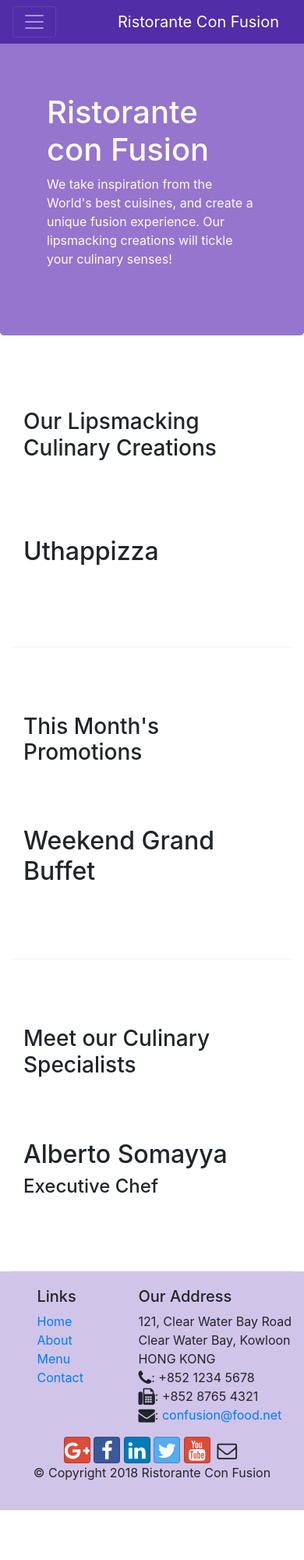
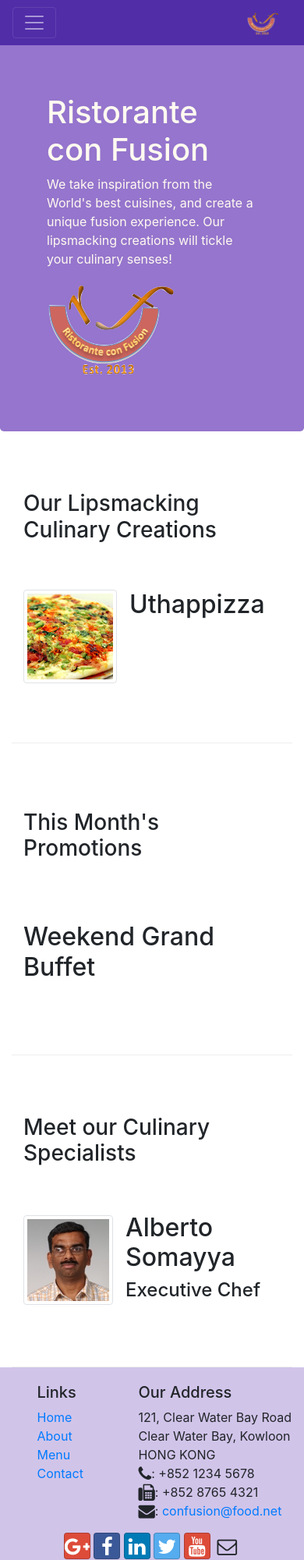
Before and after one commit to Rivehn/bootstrap4practice, a website: page index.html in a window 390 px wide. Shown: the top 2000 px of the page at 78% size. Before the commit the page ends 1936 px from the top, so only its background shows below. Drawn offline with nearby package versions, Linux system fonts and the light colour scheme.

Commit message:
images and media

```diff
--- a/index.html
+++ b/index.html
@@ -21,7 +21,7 @@
         <button class="navbar-toggler" type="button" data-toggle="collapse" data-target="#Navbar">
           <span class="navbar-toggler-icon"></span>
         </button>
-         <a class="navbar-brand" href="#">Ristorante Con Fusion</a>
+         <a class="navbar-brand" href="#"><img src="img/logo.png" height="30" width="41"></a>
          <div class="collapse navbar-collapse" id="Navbar">
            <ul class="navbar-nav mr-auto">
                <li class="nav-item active"><a class="nav-link" href="#"><span class="fa fa-home fa-lg"></span> Home</a></li>
@@ -39,7 +39,8 @@
                     <h1>Ristorante con Fusion</h1>
                     <p>We take inspiration from the World's best cuisines, and create a unique fusion experience. Our lipsmacking creations will tickle your culinary senses!</p>
                 </div>
-                <div class="col-12 col-sm">
+                <div class="col-12 col-sm align-self-center">
+                    <img src="img/logo.png" class="img-fluid">
                 </div>
             </div>
         </div>
@@ -51,8 +52,14 @@
                 <h3>Our Lipsmacking Culinary Creations</h3>
             </div>
             <div class="col col-sm order-sm-first col-md">
-                <h2>Uthappizza</h2>
-                <p class="d-none d-sm-block">A unique combination of Indian Uthappam (pancake) and Italian pizza, topped with Cerignola olives, ripe vine cherry tomatoes, Vidalia onion, Guntur chillies and Buffalo Paneer.</p>
+                <div class="media">
+                    <img class="d-flex mr-3 img-thumbnail align-self-center" src="img/uthappizza.png" alt="uthappizza">
+                    <div class="media-body">
+                        <h2 class="mt-0">Uthappizza</h2>
+                        <p class="d-none d-sm-block">A unique combination of Indian Uthappam (pancake) and Italian pizza, topped with Cerignola
+                            olives, ripe vine cherry tomatoes, Vidalia onion, Guntur chillies and Buffalo Paneer.</p>
+                    </div>
+                </div>
             </div>
         </div>
 
@@ -72,9 +79,16 @@
                 <h3>Meet our Culinary Specialists</h3>
             </div>
             <div class="col col-sm order-sm-first col-md">
-                <h2>Alberto Somayya</h2>
-                <h4>Executive Chef</h4>
-                <p class="d-none d-sm-block">Award winning three-star Michelin chef with wide International experience having worked closely with whos-who in the culinary world, he specializes in creating mouthwatering Indo-Italian fusion experiences. </p>
+                <div class="media">
+                    <img class="d-flex mr-3 img-thumbnail align-self-center" src="img/alberto.png" alt="alberto">
+                    <div class="media-body">
+                        <h2 class="mt-0">Alberto Somayya</h2>
+                        <h4>Executive Chef</h4>
+                        <p class="d-none d-sm-block">Award winning three-star Michelin chef with wide International experience having worked
+                        closely with whos-who in the culinary world, he specializes in creating mouthwatering Indo-Italian fusion
+                        experiences. </p>
+                    </div>
+                </div>
             </div>
         </div>
     </div>
```
Also changed, not shown: aboutus.html (+3 -2 lines), contactus.html (+3 -2 lines), img/alberto.png (added), img/buffet.png (added), img/logo.png (added), img/uthappizza.png (added), 1 other file.
